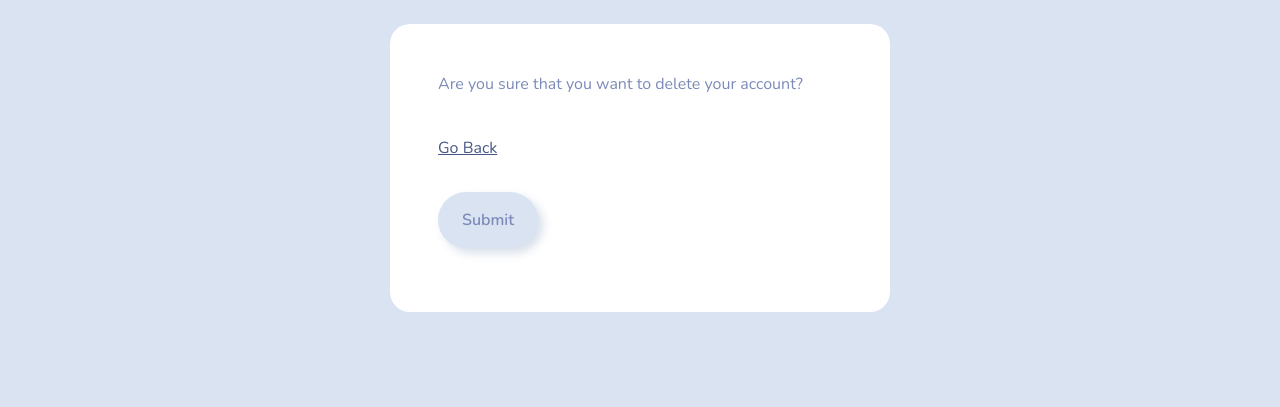
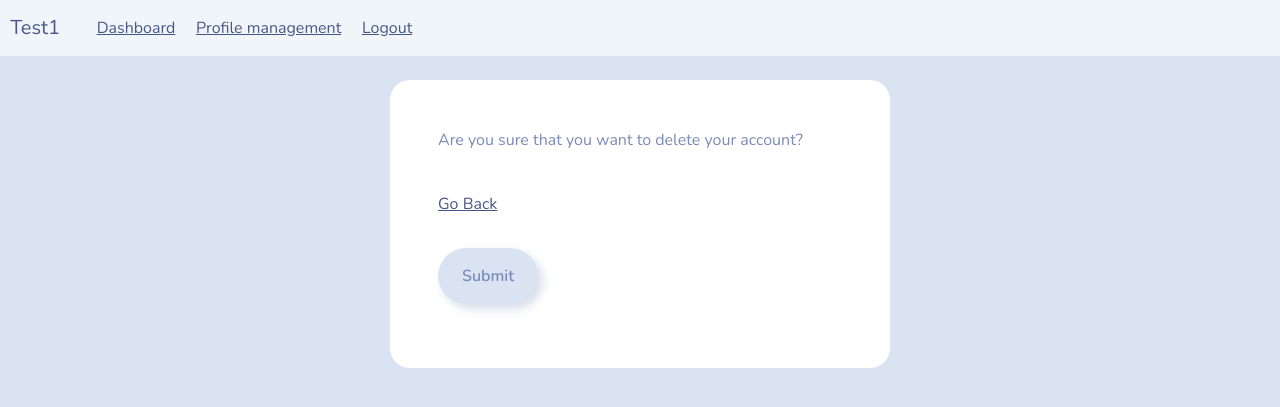
Before and after one commit to Skyknew/py, a Django app: page /delete-account in a window 1280 px wide. Shown: the top 407 px of the page. Run offline with Django 4.2, Linux system fonts and the light colour scheme; a user stored in the database is signed in; some libraries are stand-ins or nearby versions.

Commit message:
Added account navbar styling

```diff
--- a/atc/Test1/templates/test1/delete-account.html
+++ b/atc/Test1/templates/test1/delete-account.html
@@ -17,6 +17,9 @@
         <link rel="stylesheet" type="text/css" href="{% static 'css/styles.css' %}" />
 
     </head>
+
+    {%include 'test1/account-navbar.html'%}
+
 
     <br>
 
```
